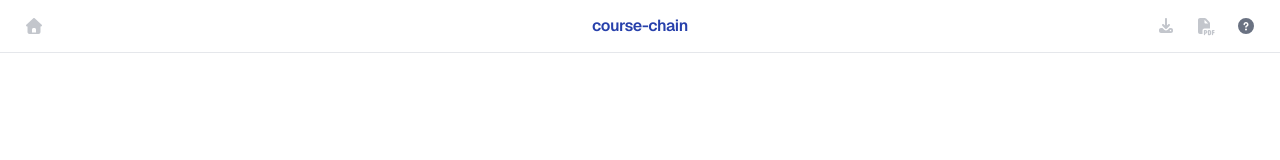
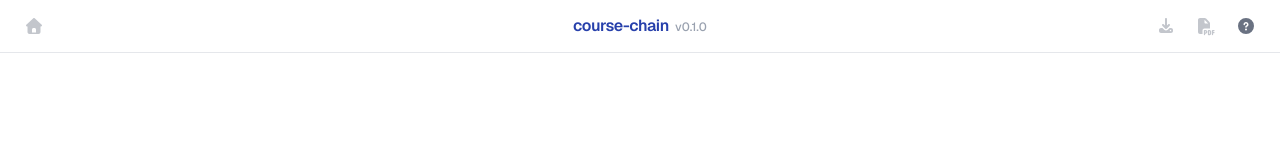
Before and after one commit to Braykoff/course-chain, a Next.js app: page / in a window 1280 px wide. Shown: the top 160 px of the page. Built offline with nearby package versions, Linux system fonts and the light colour scheme.

Commit message:
Add version number

```diff
--- a/src/components/TopBar.tsx
+++ b/src/components/TopBar.tsx
@@ -10,6 +10,7 @@ import {
   faSpinner,
 } from "@fortawesome/free-solid-svg-icons";
 import { serializeProject } from "@/lib/project";
+import { version } from "../../package.json";
 import { useWorkspace } from "./WorkspaceContext";
 
 /** Element id of the calendar board, set in EditorScreen. */
@@ -162,8 +163,11 @@ export function TopBar() {
         </button>
 
         {/* Site name */}
-        <span className="justify-self-center select-none text-base font-semibold tracking-tight text-royal-700">
-          course-chain
+        <span className="flex items-baseline gap-1.5 justify-self-center select-none">
+          <span className="text-base font-semibold tracking-tight text-royal-700">
+            course-chain
+          </span>
+          <span className="text-xs font-medium text-gray-400">v{version}</span>
         </span>
 
         {/* Project actions */}
```
